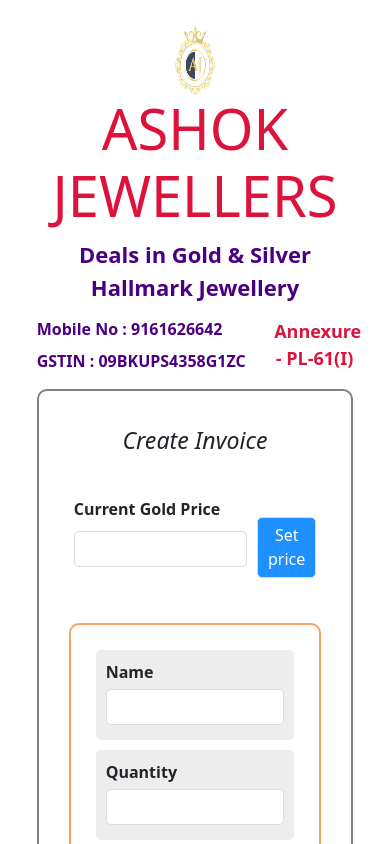
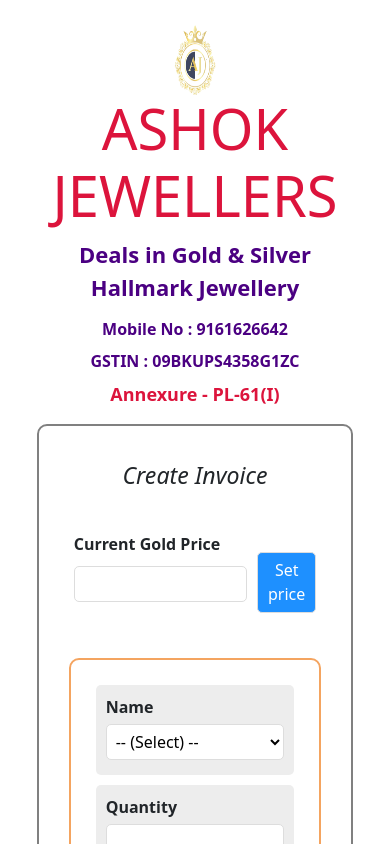
Before and after one commit to vishalgupta02061991/ashok-jewellers, a React (Create React App) app: page / in a window 390 px wide. Shown: the top 844 px of the page. Built offline with nearby package versions, Linux system fonts and the light colour scheme.

Commit message:
Add dropdown for branch

```diff
--- a/src/App.css
+++ b/src/App.css
@@ -115,7 +115,7 @@
   font-weight: 700;
 }
 
-input[type=text] {
+input[type=text], select {
 
   margin-left: 10px;
   vertical-align: middle;
@@ -542,6 +542,20 @@
   padding-right: 15%;
 }
 
+@media only screen and (max-width: 450px) and (min-width: 100px) {
+  .mobileGstContainer {
+    display: block !important;
+    text-align: center;
+  }
+
+  .mobileGST,
+  .annexure {
+    width: 100% !important;
+    text-align: center !important;
+  }
+
+}
+
 @media only screen and (max-width: 500px) and (min-width: 100px) {
   .col1 {
     width: 100% !important;
@@ -559,18 +573,23 @@
   .addSpace {
     padding: 25px;
   }
+
   .headerLogo {
     flex-direction: column !important;
   }
+
   .mr-2 {
     margin-right: 0px;
   }
+
   .paddingRight15 {
     padding-right: 0px;
   }
+
   .companyName {
     width: 100%;
   }
+
   .container1 {
     margin-top: 0px;
   }
@@ -589,6 +608,22 @@
   flex-direction: row;
 }
 
+.shopPlace {
+  margin-left: 10px !important;
+}
+
+/* .onlyBorderBottom {
+  border: 0;
+  border-bottom: 1px dotted;
+} */
+
+.branchLabel {
+  margin-left: 2rem;
+}
+
+.hideBorder {
+  border: none !important;
+}
 /*
 .aa:after {
   content: "";
--- a/src/App.js
+++ b/src/App.js
@@ -9,7 +9,7 @@
 import { Row, Col } from 'react-bootstrap';
 import InvoiceTable from './InvoiceTable';
 import Header from './Header';
-import { dropDownOptions } from './utils';
+import { dropDownOptions, jewelryTypeList, validateItem, branchList } from './utils';
 import "react-datepicker/dist/react-datepicker.css";
 import border from './image/border16.png';
 
@@ -17,9 +17,8 @@
 
 const App = () => {
   const componentRef = useRef();
-  const handlePrint = useReactToPrint({
-    content: () => componentRef.current,
-  });
+
+  console.log(componentRef.current,)
   const [formValues, setFormValues] = useState([{ name: "", quantity: "", weightInGrams: "", netWeightInGrams: "", itemTotal: "", purity: 18, stoneWeight: 0 }])
   const [goldPrice, setGoldPrice] = useState(localStorage.getItem('goldPrice'));
   const [isShowInvoice, setIsShowInvoice] = useState(false);
@@ -35,22 +34,40 @@
   const [approveName, setApproveName] = useState('');
   const [shopPlace, setShopPlace] = useState('');
   const [accountNum, setAccountNum] = useState('');
+  const [errors, setErrors] = useState({});
+  const [isPrintOpen, setIsPrintOpen] = useState(false);
 
-  useEffect(() => {
-    const unloadCallback = (event) => {
-      const e = event || window.event;
-      e.preventDefault();
-      if (e) {
-        e.returnValue = ''
-      }
-      return '';
-    };
-    window.addEventListener("beforeunload", unloadCallback);
-    return () => {
-      window.removeEventListener("beforeunload", unloadCallback);
-    }
+  const handlePrint = useReactToPrint({
+    content: () => componentRef.current,
+    onBeforeGetContent: () => {
+      return new Promise((resolve) => {
+        setIsPrintOpen(true);
+        setTimeout(resolve, 100); // small delay ensures state is applied
+      });
+    },
+    onAfterPrint: () => setIsPrintOpen(false),
+  });
 
-  }, [])
+  // useEffect(() => {
+  //   // Triggered before print dialog opens
+  //   const handleBeforePrint = () => {
+  //     setIsPrintOpen(true)
+  //   };
+
+  //   // Triggered after print dialog closes
+  //   const handleAfterPrint = () => {
+  //     setIsPrintOpen(false);
+  //   };
+
+  //   window.addEventListener("beforeprint", handleBeforePrint);
+  //   window.addEventListener("afterprint", handleAfterPrint);
+
+  //   // Cleanup listeners on unmount
+  //   return () => {
+  //     window.removeEventListener("beforeprint", handleBeforePrint);
+  //     window.removeEventListener("afterprint", handleAfterPrint);
+  //   };
+  // }, []);
 
   const handleClose = () => setShow(false);
   const handleReset = () => {
@@ -64,7 +81,17 @@
     let newFormValues = [...formValues];
     newFormValues[i][e.target.name] = e.target.value;
     setFormValues(newFormValues);
-  }
+
+    // Clear error if value is now valid
+    let newErrors = { ...errors };
+    if (newErrors[i]?.[e.target.name]) {
+      delete newErrors[i][e.target.name];
+      if (Object.keys(newErrors[i]).length === 0) {
+        delete newErrors[i]; // remove entire item error if empty
+      }
+      setErrors(newErrors);
+    }
+  };
 
   const renderModal = () => {
     return (<>
@@ -87,32 +114,65 @@
   const handleAmount = (i, e) => {
     let newFormValues = [...formValues];
     let regExp = new RegExp(/^\d*\.?\d*$/);
-    console.log(regExp.test(e.target.value), e.target.value)
+
     if (!regExp.test(e.target.value)) {
       return;
     }
+
     const n = e.target.value;
-    console.log(Number(n), 'bb123')
     newFormValues[i][e.target.name] = n;
+
+    // --- Error handling ---
+    let newErrors = { ...errors };
+
+    // Quantity validation
+    if (e.target.name === "quantity") {
+      if (!n || Number(n) <= 0) {
+        newErrors[i] = { ...newErrors[i], quantity: "Quantity must be greater than 0" };
+      } else {
+        if (newErrors[i]) {
+          delete newErrors[i].quantity;
+          if (Object.keys(newErrors[i]).length === 0) delete newErrors[i];
+        }
+      }
+    }
+
+    // Gross Weight validation
+    if (e.target.name === "weightInGrams") {
+      if (!n || Number(n) <= 0) {
+        newErrors[i] = { ...newErrors[i], weightInGrams: "Gross Weight is required" };
+        newErrors[i] = { ...newErrors[i], netWeightInGrams: "Net Weight is required", itemTotal: "Item Total is required" };
+      } else {
+        if (newErrors[i]) {
+          delete newErrors[i].weightInGrams;
+          delete newErrors[i].netWeightInGrams;
+          delete newErrors[i].itemTotal;
+          if (Object.keys(newErrors[i]).length === 0) delete newErrors[i];
+        }
+      }
+    }
+
+    setErrors(newErrors);
+
+    // --- Your existing calculation logic ---
     const weightInGrams = newFormValues[i]['weightInGrams'] ?? 0;
     const purity = newFormValues[i]['purity'] ?? 0;
-    const g = Number(goldPrice)
+    const g = Number(goldPrice);
     const w = weightInGrams ? Number(weightInGrams)?.toFixed(3) : 0;
     const p = Number(purity);
     const goldPriceCartWise = Number(g * (p / 24))?.toFixed(3);
 
     const stoneW = newFormValues[i]['stoneWeight'] ?? 0;
-    console.log(stoneW, 'pp123', w, w - stoneW)
     const stoneWeightNew = Number(stoneW);
     const netWeightItem = (w - stoneWeightNew?.toFixed(3))?.toFixed(3);
 
     const itemTotal = (netWeightItem * (goldPriceCartWise / 10)) > 0 ? (netWeightItem * (goldPriceCartWise / 10)).toFixed(3) : '';
     newFormValues[i]['itemTotal'] = Number(itemTotal)?.toFixed(4);
-    newFormValues[i]['netWeightInGrams'] = netWeightItem
+    newFormValues[i]['netWeightInGrams'] = netWeightItem;
 
-    console.log(stoneW, 'pp123', netWeightItem)
     setFormValues(newFormValues);
-  }
+  };
+
 
   const addFormFields = () => {
     setIsShowInvoice(false);
@@ -180,15 +240,29 @@
 
   const showInvoice = () => {
     setIsShowInvoiceToogle(true);
+
+    let newErrors = {};
+    formValues.forEach((item, i) => {
+      const error = validateItem(item, i);
+      if (error) newErrors[i] = error;
+    });
+
+    if (Object.keys(newErrors).length > 0) {
+      setErrors(newErrors);
+      setIsShowInvoice(false);
+      return;
+    }
+
     const amount = getTotalAmount();
     if (amount > 0) {
       setIsShowInvoice(true);
       setIsShowInvoiceToogle(false);
-    }
-    else {
-      setIsShowInvoice(false)
+      setErrors({});
+    } else {
+      setIsShowInvoice(false);
     }
   }
+
 
   console.log(isShowInvoiceToogle, grandTotal, getTotalAmount(), 'kk123')
 
@@ -204,6 +278,7 @@
     setShow(true);
   }
   console.log(formValues, 'gh12')
+  console.log(isPrintOpen, 'kk123zz')
   return (
     <div className='container1'>
       <div ref={componentRef} className={`addSpace ${isShowInvoice ? `invoiceScreen2` : ``}`}>
@@ -232,6 +307,7 @@
             <div className='gold'>
               <label>Current Gold Price</label>
               <input type="text" name="name" value={goldPrice} onChange={addGoldPrice} />
+
             </div>
             <div className="ml-3 goldBtn updatePriceClass">
               <button className="button add updateBtn" type="button" disabled={goldPrice ? false : true} onClick={() => updateGoldPrice()}>{goldPrice ? 'Update Price' : 'Set price'}</button>
@@ -243,14 +319,27 @@
                 <div className="col1" key={`${index}-name`}>
                   <div>
                     <label>Name </label>
-                    <input type="text" name="name" value={element?.name || ""} onChange={e => handleChange(index, e)} />
+                    <select
+                      id="jewelry-select"
+                      name="name"
+                      value={element?.name || ""}
+                      onChange={e => handleChange(index, e)}
+                    >
+                      <option value="" disabled>-- (Select) --</option>
+                      {jewelryTypeList.map((item) => (
+                        <option key={item.value} value={item.value}>
+                          {item.label}
+                        </option>
+                      ))}
+                    </select>
+                    {errors[index]?.name && <p className="error">{errors[index].name}</p>}
                   </div>
                 </div>
                 <div className="col1" key={`${index}-quantity`}>
                   <div>
                     <label>Quantity</label>
                     <input type="text" className='quantity dField' min={0} name="quantity" value={element?.quantity} onChange={e => handleAmount(index, e)} />
-
+                    {errors[index]?.quantity && <p className="error">{errors[index].quantity}</p>}
                   </div>
                 </div>
 
@@ -258,7 +347,7 @@
                   <div>
                     <label>Gross Weight in Gm</label>
                     <input type="text" name="weightInGrams" className='weightInGram dField' value={element?.weightInGrams || ""} onChange={e => handleAmount(index, e)} />
-
+                    {errors[index]?.weightInGrams && <p className="error">{errors[index].weightInGrams}</p>}
                   </div>
                 </div>
                 <div className="col1" key={`${index}-Stonesgm`}>
@@ -279,21 +368,21 @@
                         dropDownOptions()?.map(item => <option key={item.value} value={item.value}>{item.label}</option>)
                       }
                     </select>
-
+                    {errors[index]?.purity && <p className="error">{errors[index].purity}</p>}
                   </div>
                 </div>
                 <div className="col1" key={`${index}-weightInGrams`}>
                   <div>
                     <label>Net Weight in gm</label>
                     <input type="text" name="netWeightInGrams" className='netWeightInGrams dField' value={element?.netWeightInGrams} readOnly />
-
+                    {errors[index]?.netWeightInGrams && <p className="error">{errors[index].netWeightInGrams}</p>}
                   </div>
                 </div>
                 <div className="col1 d-flex itemTotalD " key={`${index}-itemTotal`}>
                   <div>
                     <label>Item Total</label>
                     <input type="text" className='dField itemTotal' name="itemTotal" value={element?.itemTotal || ""} readOnly />
-
+                    {errors[index]?.itemTotal && <p className="error">{errors[index].itemTotal}</p>}
                   </div>
                   <div>
                     {
@@ -337,9 +426,35 @@
             <div className='branchD mt-3'>
               <p> To Branch Manager</p>
               <p> State Bank of India</p>
-              <div className='branchDetails d-flex'>
-                <div className='col-3 place '> <input type="text" name="branchName" value={branchName} onChange={(e) => setBranchName(e?.target?.value)} /> </div>
-                <div className='col-6 ml8'>Branch</div>
+              <div className='col-12 branchDetails d-flex'>
+                <div className='col-9 place d-flex flex-row align-items-center'>
+                {/* <input type="text" name="branchName" value={branchName} onChange={(e) => setBranchName(e?.target?.value)} />  */}
+
+                  <div className='d-flex flex-row align-items-center'>
+                      <div>
+                        {isPrintOpen ? branchName :
+                            <select
+                                id="branchName"
+                                name="branchName"
+                                value={branchName}
+                                className="onlyBorderBottom"
+                                onChange={(e) => setBranchName(e?.target?.value)}
+                              >
+                                  <option value="" disabled>-- (Select) --</option>
+                                      {branchList.map((item) => (
+                                        <option key={item.value} value={item.value}>
+                                          {item.value}
+                                        </option>
+                                      ))}
+                              </select> }
+                      </div>
+                      <div className='branchLabel ml-2'>Branch</div>
+                    </div>
+
+                </div>
+
+
+
                 <div className='col-1 alignContentRight'><label>Acc No.</label></div>
                 <div className='col-2 accountNum place'>
                   <input type="text" name="accountNum" value={accountNum} onChange={(e) => setAccountNum(e?.target?.value)} />
@@ -377,11 +492,29 @@
                 <p>I solemnly declare that weight, purity of the gold ornaments/precious stones indicated above are corrent and</p>
                 <p> I undertake to indemnify Bank against any loss it may sustain on account of abt inaccuracy in the above appraisal.</p>
               </div>
-              <div className='place mt-2'>
+              <div className='col-12 place mt-2  d-flex align-items-center'>
                 <label>Place:</label>
-                <input type="text" name="shopPlace" value={shopPlace} onChange={(e) => setShopPlace(e?.target?.value)} />
+                {/* <input type="text" name="shopPlace" value={shopPlace} onChange={(e) => setShopPlace(e?.target?.value)} /> */}
+                {isPrintOpen ? <div className='shopPlace'> {shopPlace} </div>:
+
+                <div className='col-3 place mt-2 d-flex align-items-center'>
+                    <select
+                          id="shopPlace"
+                          name="shopPlace"
+                          className="shopPlace onlyBorderBottom"
+                          value={shopPlace}
+                          onChange={(e) => setShopPlace(e?.target?.value)}
+                        >
+                          <option value="" disabled>-- (Select) --</option>
+                          {branchList.map((item) => (
+                            <option key={item.value} value={item.value}>
+                              {item.value}
+                            </option>
+                          ))}
+                        </select></div>
+                }
               </div>
-              <div className='place mt-2'>
+              <div className='place mt-2 d-flex align-items-center'>
                 <label>Date:</label>
                 {/* <Form.Control
                   type="date"
@@ -391,7 +524,7 @@
                   className="datepic"
                   onChange={(e) => setDate(e.target.value)}
                 /> */}
-                <DatePicker selected={date} onChange={(date) => setDate(date)} dateFormat="dd/MM/yyyy" />
+                <DatePicker className={isPrintOpen ? 'hideBorder shopPlace' : 'shopPlace'} selected={date} onChange={(date) => setDate(date)} dateFormat="dd/MM/yyyy" />
               </div>
 
               <div className='mt-3 d-flex'>
--- a/src/Header.js
+++ b/src/Header.js
@@ -21,7 +21,7 @@
              */}
             </div>
             <div className='d-flex mobileGstContainer'>
-                <div className=' mt-2 col-9'>
+                <div className=' mt-2 col-9 mobileGST'>
                     <div className='mobile'>
                         Mobile No : 9161626642
                     </div>
@@ -29,7 +29,7 @@
                         GSTIN : 09BKUPS4358G1ZC
                     </div>
                 </div>
-                <div className='textRight mt-2 col-3'>
+                <div className='textRight mt-2 col-3 annexure'>
                     Annexure - PL-61(I)
                 </div>
             </div>
--- a/src/utils.js
+++ b/src/utils.js
@@ -36,3 +36,74 @@
     }
     return options;
   }
+
+  export const jewelryTypes = [
+    { value: "Necklaces", hindi: "गले के हार", english: "Necklaces" },
+    { value: "Earrings", hindi: "कान के झुमके / बालियाँ", english: "Earrings" },
+    { value: "Bangles", hindi: "हाथ के कंगन / चूड़ियाँ", english: "Bangles" },
+    { value: "Rings", hindi: "अंगूठियाँ", english: "Rings" },
+    { value: "Anklets", hindi: "पायल", english: "Anklets" },
+    { value: "Head Jewelry", hindi: "मांग टीका / शीशपट्टी", english: "Head Jewelry" },
+    { value: "Waist Chains", hindi: "कमरबंद", english: "Waist Chains" },
+    { value: "Armlets", hindi: "बाजूबंद", english: "Armlets" },
+    { value: "Toe Rings", hindi: "बिछिया", english: "Toe Rings" },
+    { value: "Nose Rings", hindi: "नथ / नाक की कील", english: "Nose Rings" }
+];
+
+export const validateItem = (item) => {
+  let error = {};
+  console.log(item,'ii123', (!item.weightInGrams || Number(item.weightInGrams) <= 0))
+  if (!item.name || item.name.trim() === "") {
+    error.name = "Name is required";
+  }
+  if (!item.quantity || Number(item.quantity) <= 0) {
+    error.quantity = "Quantity must be greater than 0";
+  }
+  if (!item.weightInGrams || Number(item.weightInGrams) <= 0) {
+    error.weightInGrams = "Gross weight must be greater than 0";
+  }
+  if (!item.purity || Number(item.purity) <= 0) {
+    error.purity = "Purity must be selected";
+  }
+  if (!item.netWeightInGrams || Number(item.netWeightInGrams) <= 0) {
+    error.netWeightInGrams = "Net weight must be greater than 0";
+  }
+  if (!item.itemTotal || Number(item.itemTotal) <= 0) {
+    error.itemTotal = "Total must be greater than 0";
+  }
+  return Object.keys(error).length ? error : null;
+};
+
+export const jewelryTypes2 = [
+  { value: "Haar", label: "Haar" },
+  { value: "Jhumki", label: "Jhumki" },
+  { value: "Jhala", label: "Jhala" },
+  { value: "Phool", label: "Phool" },
+  { value: "Tika", label: "Tika" },
+  { value: "Chain", label: "Chain" },
+  { value: "Ring", label: "Ring" },
+  { value: "Kundal", label: "Kundal" },
+  { value: "Katiya", label: "Katiya" },
+  { value: "Locket", label: "Locket" },
+  { value: "Nath", label: "Nath" },
+  { value: "Churi", label: "Churi" },
+  { value: "Sahara", label: "Sahara" },
+  { value: "Kada", label: "Kada" }
+];
+
+export const branchs = [
+  { value: "Domariganj", label: "Domariganj" },
+  { value: "A.C.B Domariganj", label: "A.C.B Domariganj" },
+  { value: "Hallour", label: "Hallour" },
+  { value: "Auratal", label: "Auratal" },
+  { value: "Chaukhada", label: "Chaukhada" },
+  { value: "Phatra", label: "Phatra" },
+  { value: "Mannijot", label: "Mannijot" },
+  { value: "Bhanwapur", label: "Bhanwapur" },
+  { value: "Bhawaniganj", label: "Bhawaniganj" },
+  { value: "Sikta", label: "Sikta" },
+];
+
+export const branchList = branchs.sort((a, b) => a.label.localeCompare(b.label));
+
+export const jewelryTypeList = jewelryTypes2.sort((a, b) => a.label.localeCompare(b.label));
```
